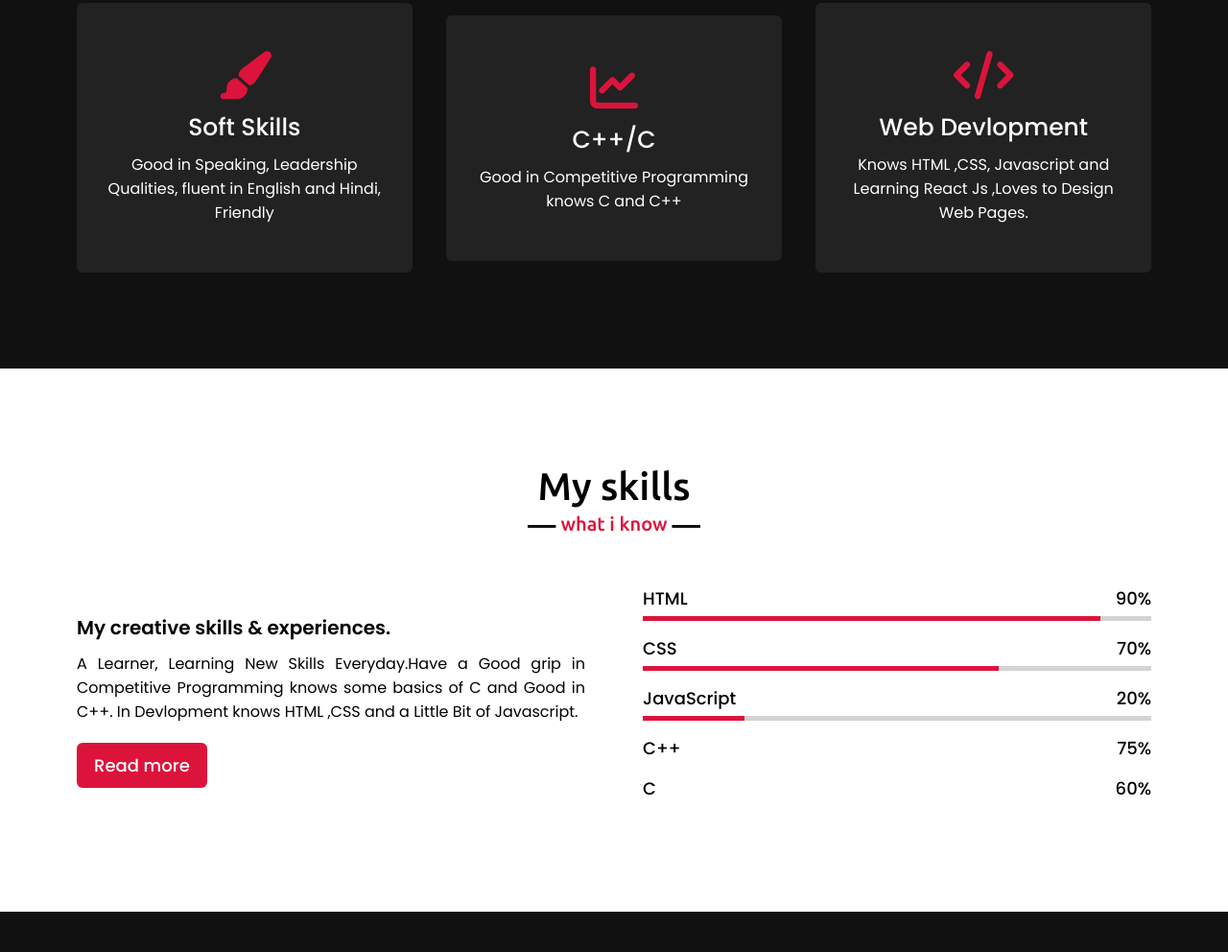
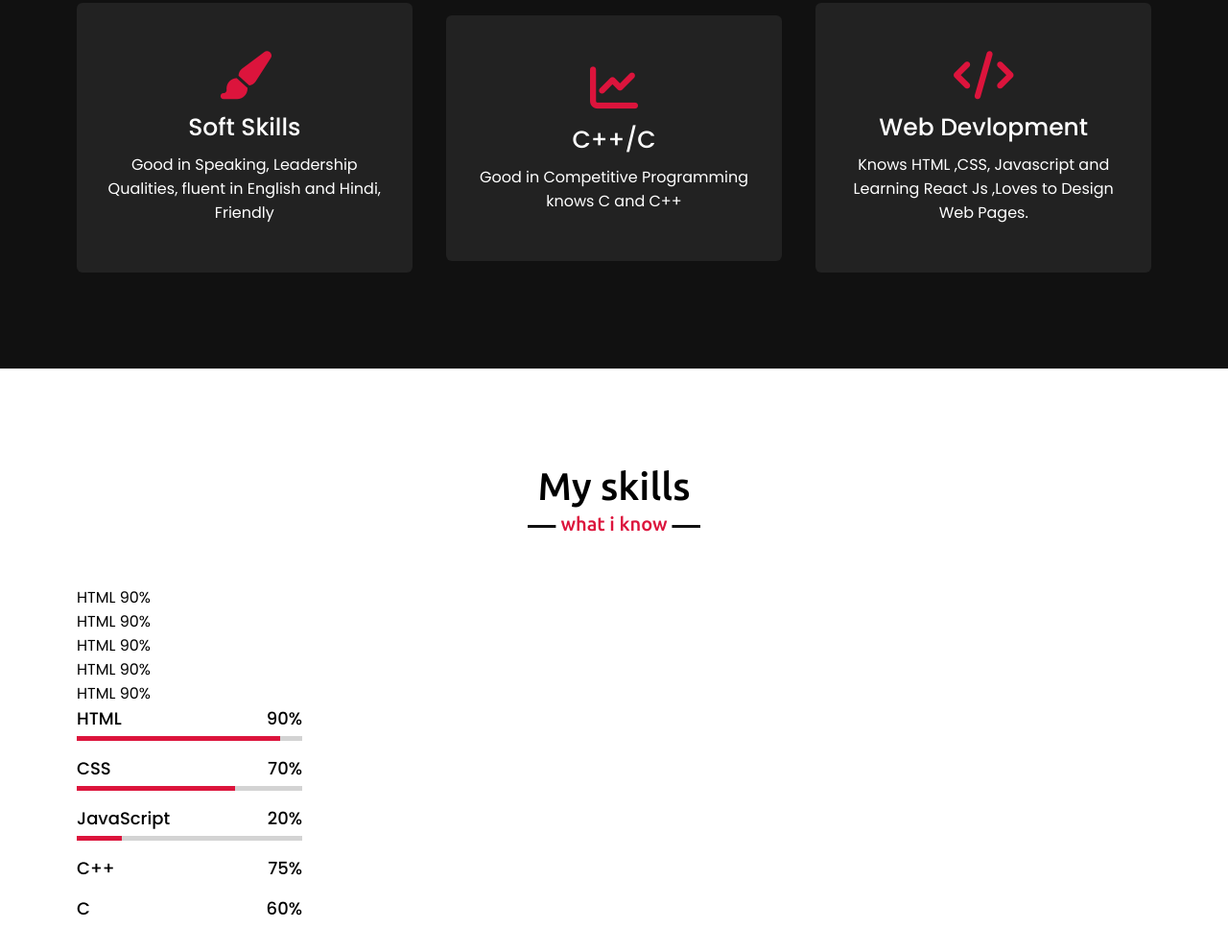
Before and after one commit to parthksingh1/Parth-Personal-Portfolio-Website, a plain HTML site: page index.html in a window 1280 px wide. Shown: the part 1756-2748 px from the top of the page at 96% size. Drawn offline with nearby package versions, Linux system fonts and the light colour scheme.

Commit message:
Update index.html

```diff
--- a/index.html
+++ b/index.html
@@ -107,10 +107,41 @@
             <h2 class="title">My skills</h2>
             <div class="skills-content">
                 <div class="column left">
-                    <div class="text">My creative skills & experiences.</div>
-                    <p>A Learner, Learning New Skills Everyday.Have a Good grip in Competitive Programming knows some basics of C and Good in C++. In Devlopment knows HTML ,CSS and a Little Bit of Javascript.</p>
-                    <a href="#">Read more</a>
-                </div>
+                    <div class="bars">
+                        <div class="info">
+                            <span>HTML</span>
+                            <span>90%</span>
+                        </div>
+                        <div class="line html"></div>
+                    </div>
+                    <div class="bars">
+                        <div class="info">
+                            <span>HTML</span>
+                            <span>90%</span>
+                        </div>
+                        <div class="line html"></div>
+                    </div>
+                    <div class="bars">
+                        <div class="info">
+                            <span>HTML</span>
+                            <span>90%</span>
+                        </div>
+                        <div class="line html"></div>
+                    </div>
+                    <div class="bars">
+                        <div class="info">
+                            <span>HTML</span>
+                            <span>90%</span>
+                        </div>
+                        <div class="line html"></div>
+                    </div>
+                    <div class="bars">
+                        <div class="info">
+                            <span>HTML</span>
+                            <span>90%</span>
+                        </div>
+                        <div class="line html"></div>
+                    </div>
                 <div class="column right">
                     <div class="bars">
                         <div class="info">
```
